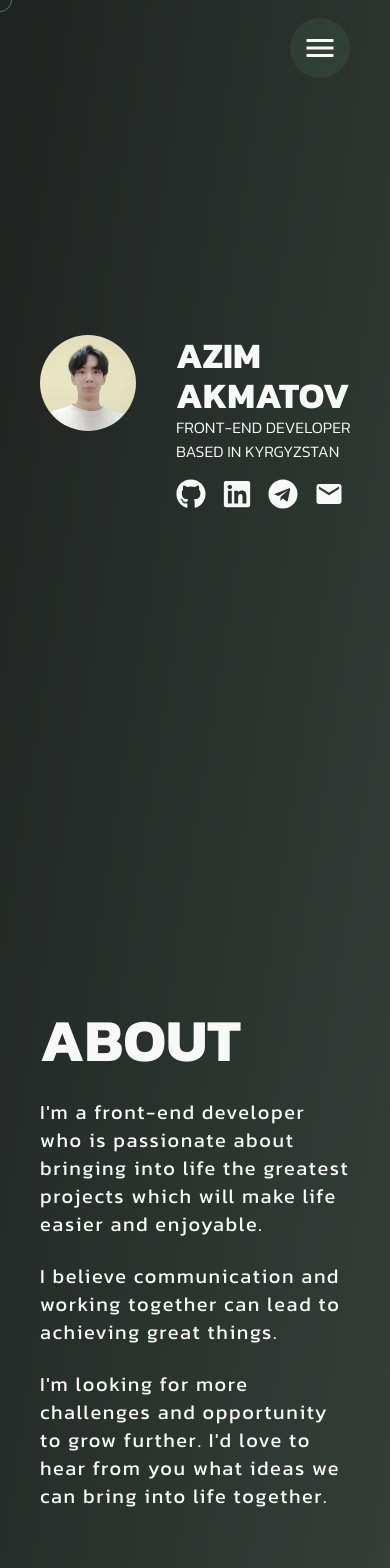
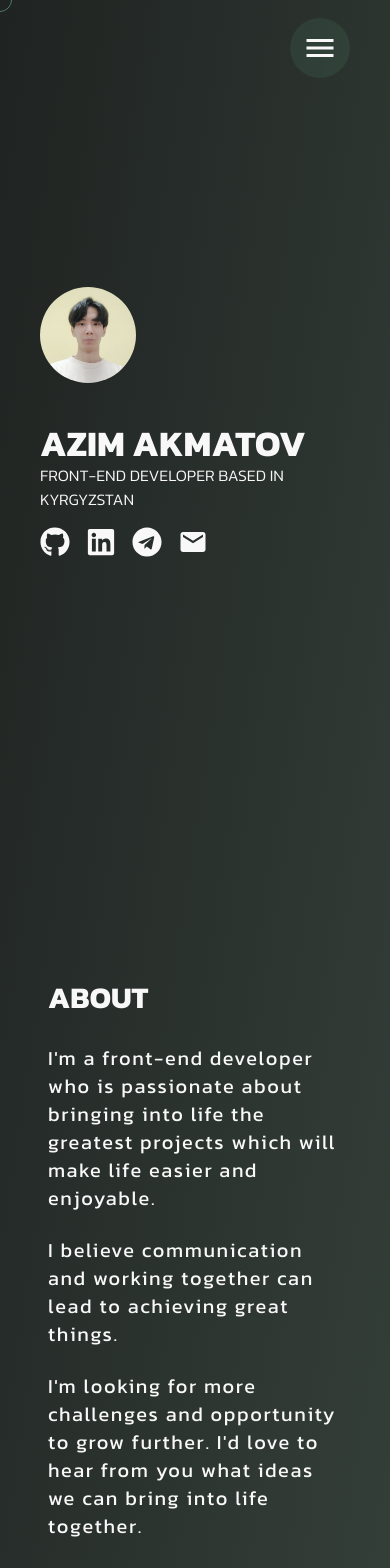
Before and after one commit to akmatoff/portfolio, a React (Vite) app: page / in a window 390 px wide. Shown: the top 1568 px of the page. Built offline with nearby package versions, Linux system fonts and the light colour scheme.

Commit message:
Make mobile responsive

```diff
--- a/src/App.tsx
+++ b/src/App.tsx
@@ -1,7 +1,6 @@
 import AboutSection from "./components/AboutSection/AboutSection";
 import ContactSection from "./components/ContactSection/ContactSection";
 import Cursor from "./components/Cursor/Cursor";
-import Footer from "./components/Footer/Footer";
 import Header from "./components/Header/Header";
 import HeroSection from "./components/HeroSection/HeroSection";
 import WorkSection from "./components/WorkSection/WorkSection";
@@ -16,7 +15,6 @@ function App() {
         <AboutSection />
         <WorkSection />
         <ContactSection />
-        <Footer />
         <Cursor />
       </MouseProvider>
     </div>
--- a/src/components/AboutSection/AboutSection.tsx
+++ b/src/components/AboutSection/AboutSection.tsx
@@ -8,9 +8,9 @@ function AboutSection() {
       id="about"
       className="flex flex-col justify-center w-screen min-h-screen p-10 md:p-40"
     >
-      <div className="flex flex-col w-full text-xl md:text-2xl md:px-48">
+      <div className="flex flex-col w-full px-2 text-xl md:text-2xl md:px-48">
         <div
-          className="font-bold mb-4 text-6xl"
+          className="font-bold mb-4 text-3xl md:text-6xl"
           onMouseEnter={() => setCurrentVariant("hover")}
           onMouseLeave={() => setCurrentVariant("default")}
         >
--- a/src/components/HeroSection/HeroSection.tsx
+++ b/src/components/HeroSection/HeroSection.tsx
@@ -12,8 +12,11 @@ function HeroSection() {
       id="hero"
       className="flex flex-col justify-center w-screen min-h-screen p-10 md:p-40"
     >
-      <div className="flex w-full">
-        <Avatar className="w-24 h-24 md:w-40 md:h-40 mr-10" noSpacing />
+      <div className="flex flex-col w-full md:flex-row">
+        <Avatar
+          className="w-24 h-24 md:w-40 md:h-40 mr-10 mb-10 md:mb-0"
+          noSpacing
+        />
 
         <div>
           <div
--- a/src/components/MobileMenu/MobileMenu.tsx
+++ b/src/components/MobileMenu/MobileMenu.tsx
@@ -13,7 +13,7 @@ function MobileMenu() {
           </div>
 
           <div
-            className="flex flex-col px-20 text-3xl"
+            className="flex flex-col px-20 text-3xl "
             onClick={() => setIsOpen(false)}
           >
             <a className="text-primary-text" href="#hero">
--- a/src/index.css
+++ b/src/index.css
@@ -20,6 +20,7 @@ body {
   margin: 0;
   color: var(--text-color);
   font-family: Kanit, sans-serif;
+  overflow-x: hidden;
 }
 
 a {
```
